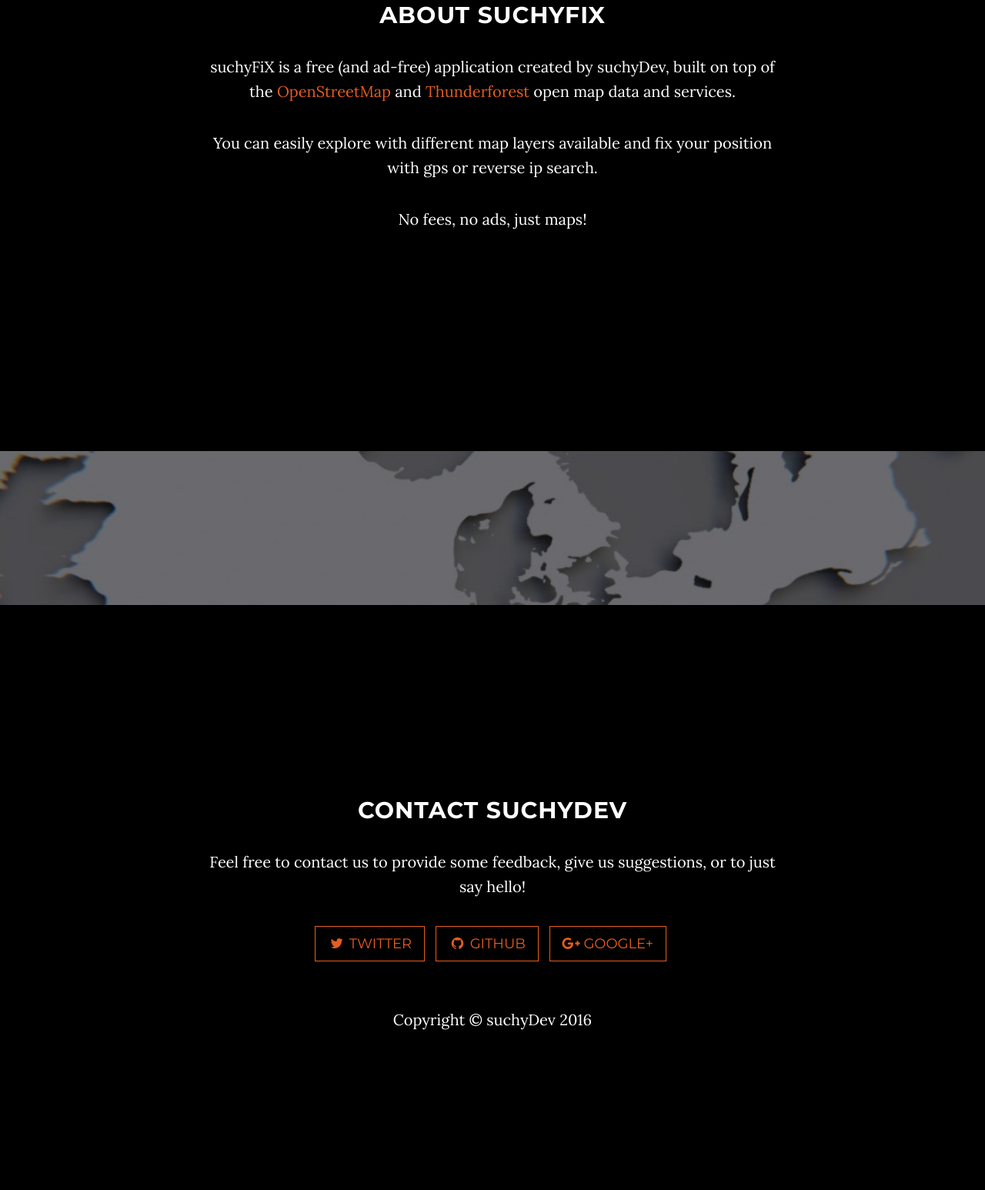
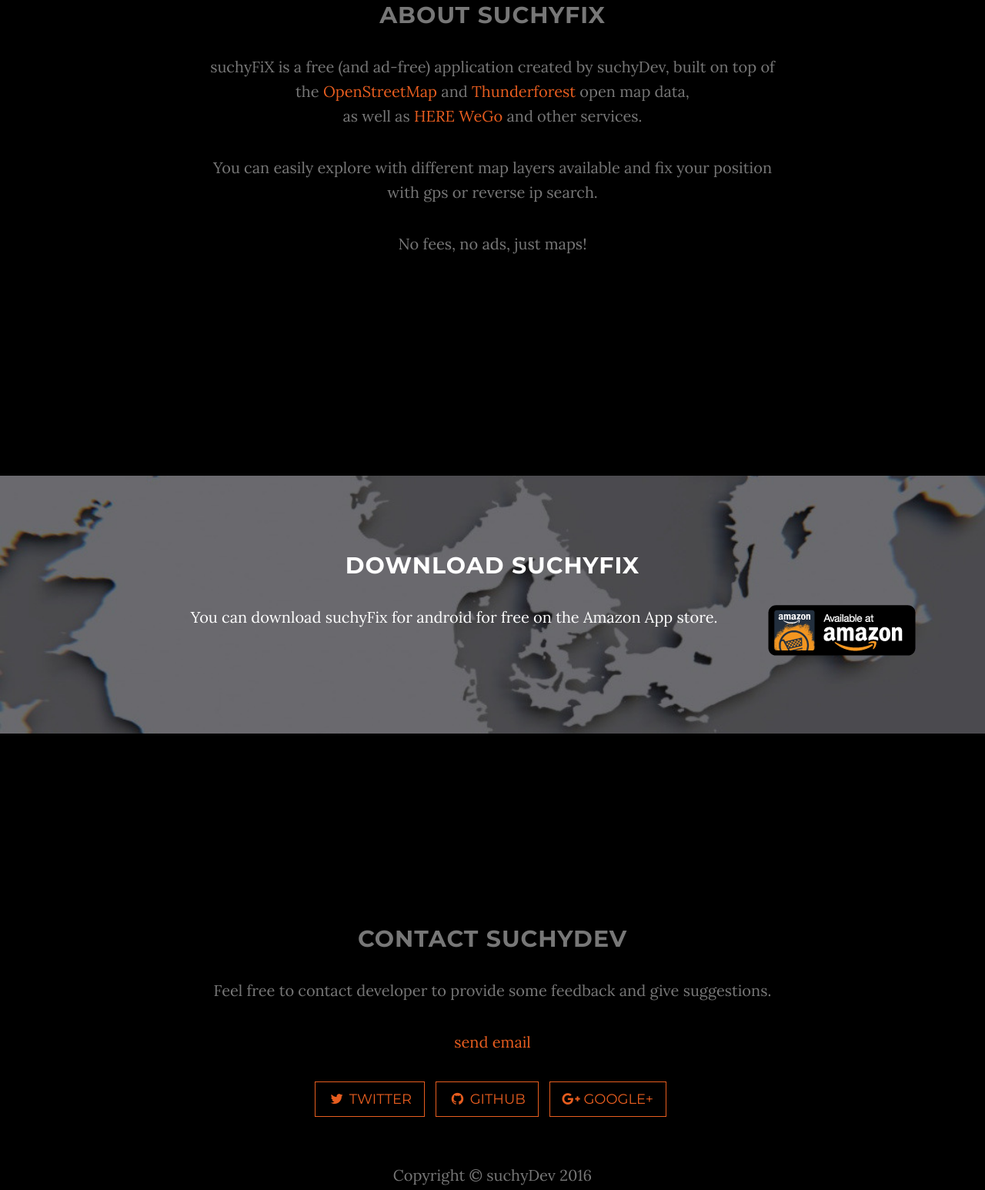
Before and after one commit to suchyDev/suchyFix, a website: page index.html in a window 1280 px wide. Shown: the part 1047-2593 px from the top of the page at 77% size. Before the commit the page ends 2438 px from the top, so only its background shows below. Drawn offline with nearby package versions, Linux system fonts and the light colour scheme; some packages are replaced by stand-ins of ours.

Commit message:
Download link

```diff
--- a/index.html
+++ b/index.html
@@ -74,14 +74,16 @@
         <section id="about" class="container content-section text-center">
             <div class="row">
                 <div class="col-lg-8 col-lg-offset-2">
-                    <h2>About suchyfix</h2>
-                    <p>suchyFiX is a free (and ad-free) application created by suchyDev, built
+                    <h2 class="text-muted">About suchyfix</h2>
+                    <p class="text-muted">suchyFiX is a free (and ad-free) application created by suchyDev, built
                         on top of the
                         <a href="http://openstreetmap.org/">OpenStreetMap</a>&nbsp;and
-                        <a href="http://thunderforest.com/">Thunderforest</a>&nbsp;open map data and services.</p>
-                    <p>You can easily explore with different map layers available and fix your
+                        <a href="http://thunderforest.com/">Thunderforest</a>&nbsp;open map data,
+                        <br>as well as
+                        <a href="http://wego.here.com/">HERE WeGo</a>&nbsp;and other services.</p>
+                    <p class="text-muted">You can easily explore with different map layers available and fix your
                         position with gps or reverse ip search.</p>
-                    <p>No fees, no ads, just maps!</p>
+                    <p class="text-muted">No fees, no ads, just maps!</p>
                 </div>
             </div>
         </section>
@@ -89,7 +91,23 @@
         <section id="download" class="content-section text-center">
             <div class="download-section">
                 <div class="container">
-
+                    <div class="col-lg-8 col-lg-offset-2">
+                        <h2>Download suchyfix</h2>
+                    </div>
+                    <div class="row">
+                        <div class="col-md-12">
+                            <div class="container">
+                                <div class="row">
+                                    <div class="col-md-9 text-right">
+                                        <p>You can download suchyFix for android for free on the Amazon App store.</p>
+                                    </div>
+                                    <div class="col-md-3 text-center">
+                                        <a href="https://www.amazon.com/SuchyDev-suchyFix/dp/B01M7NM2X0/"><img src="img/amazon-underground-app-us-black.png" class="center-block img-responsive"></a>
+                                    </div>
+                                </div>
+                            </div>
+                        </div>
+                    </div>
                 </div>
             </div>
         </section>
@@ -97,9 +115,11 @@
         <section id="contact" class="container content-section text-center">
             <div class="row">
                 <div class="col-lg-8 col-lg-offset-2">
-                    <h2>Contact suchydev</h2>
-                    <p>Feel free to contact us to provide some feedback, give us suggestions,
-                        or to just say hello!</p>
+                    <h2 class="text-muted">Contact suchydev</h2>
+                    <p class="text-muted">Feel free to contact developer to provide some feedback and give suggestions.</p>
+                    <p>
+                        <a href="http://www.google.com/recaptcha/mailhide/d?k=010zhvff564mv-pl7XRuOSBw==&amp;c=M2Xv7Z9hCEcsM8ihA8wmA5rvD8tTPYgR8DSQ4boHGV8=" onclick="window.open('http://www.google.com/recaptcha/mailhide/d?k\x3d010zhvff564mv-pl7XRuOSBw\x3d\x3d\x26c\x3dM2Xv7Z9hCEcsM8ihA8wmA5rvD8tTPYgR8DSQ4boHGV8\x3d', '', 'toolbar=0,scrollbars=0,location=0,statusbar=0,menubar=0,resizable=0,width=500,height=300'); return false;" title="e-mail address">send email</a>
+                    </p>
                     <ul class="list-inline banner-social-buttons">
                         <li>
                             <a href="https://twitter.com/SuchyDev" class="btn btn-default btn-lg"><i class="fa fa-twitter fa-fw"></i> <span class="network-name">Twitter</span></a>
@@ -118,7 +138,8 @@
         <!-- Footer -->
         <footer>
             <div class="container text-center">
-                <p>Copyright © suchyDev 2016</p>
+
+                <p class="text-muted">Copyright © suchyDev 2016</p>
             </div>
         </footer>
         <!-- jQuery -->
```
